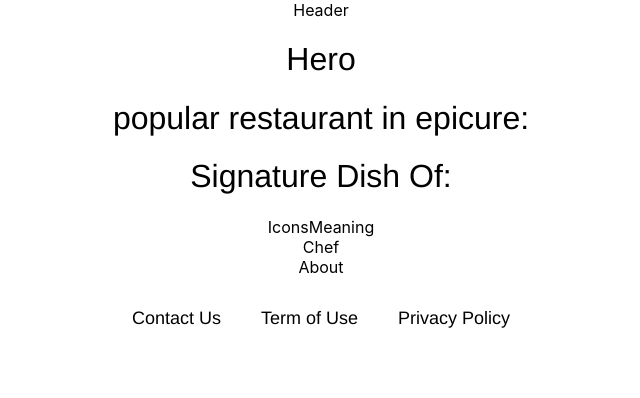
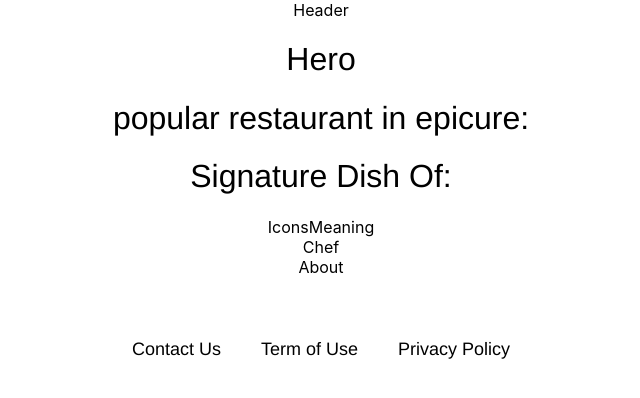
Before and after one commit to RomiKMoveo/Epicure-Frontend, a React (Create React App) app in the folder epicure-frontend/: page / in a window 1280 px wide. Shown: the top 398 px of the page, without its empty margins (325-965 px from the left). Built offline with nearby package versions, Linux system fonts and the light colour scheme.

Commit message:
fixing after pr review

```diff
--- a/epicure-frontend/src/pages/home/components/Footer/Footer.scss
+++ b/epicure-frontend/src/pages/home/components/Footer/Footer.scss
@@ -8,17 +8,12 @@ footer {
     flex-direction: column;
     align-items: flex-start;
     width: 100%;
-    height: 202px;
-    top: 3763px;
-    gap: 0px;
-    opacity: 0px;
+    margin-top: 3%;
+    margin-bottom: 4%;
 
 
     @media (min-width: $desktop-viewport-width) {
-        height: 84px;
-        padding-bottom: 21px;
-        gap: 0px;
-        opacity: 0px;
+        padding-bottom: 6%;
         align-items: center;
 
 
@@ -27,8 +22,6 @@ footer {
     .footer-links {
         display: flex;
         flex-direction: column;
-        width: Hug (126px)px;
-        height: Hug (146px)px;
         padding-top: 32px;
         padding-left: 19px;
         gap: 40px;
```
